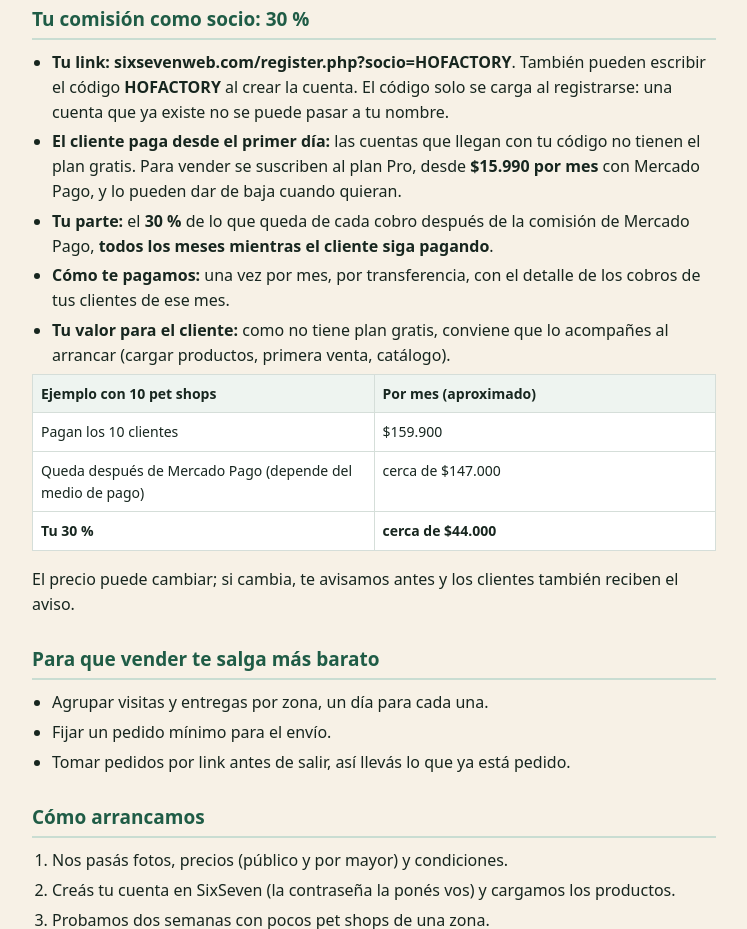
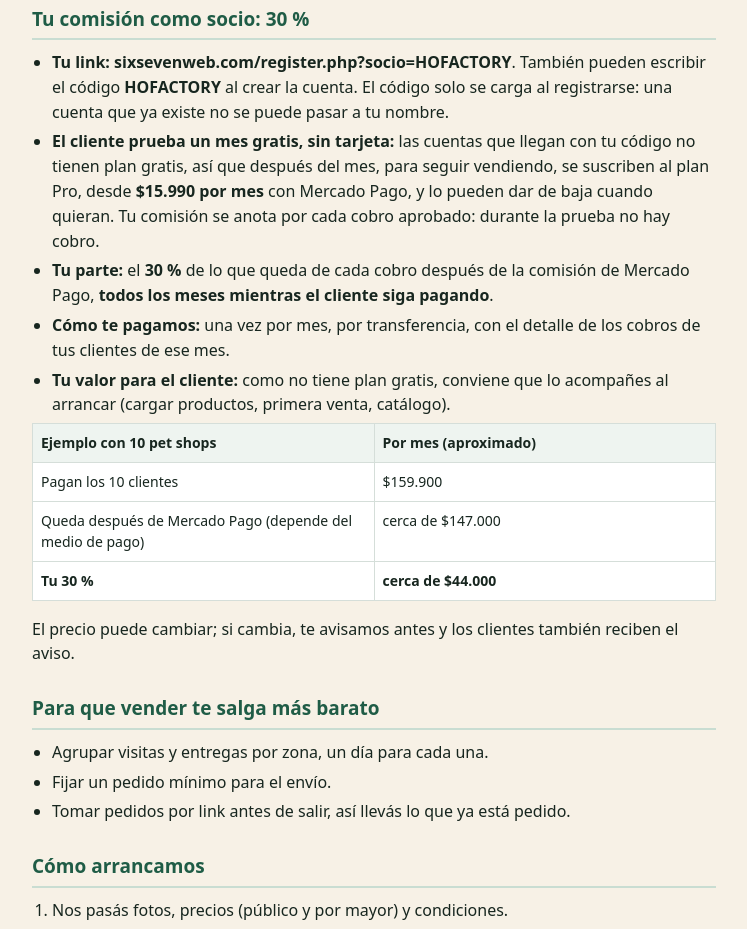
Before and after one commit to lordkindfyctyy/propuesta-ho-factory, a plain HTML site: page propuesta/index.html in a window 1280 px wide. Shown: the part 1320-2249 px from the top of the page, without its empty margins (266-1013 px from the left). Drawn offline with Linux system fonts and the light colour scheme.

Commit message:
Propuesta: un mes de prueba para los clientes del socio
Co-Authored-By: Claude Sonnet 5.5 <noreply@anthropic.com>
Claude-Session: https://claude.ai/code/session_011ME49YZZaxUGyPr9zVxPpb

```diff
--- a/propuesta/index.html
+++ b/propuesta/index.html
@@ -27,7 +27,7 @@ table{width:100%;border-collapse:collapse;font-size:14px;background:#fff}td,th{b
 <li>Tus clientes siguen siendo tuyos: no te pedimos tu lista.</li></ul>
 <h2>Tu comisión como socio: 30 %</h2><ul>
 <li><b>Tu link:</b> <b>sixsevenweb.com/register.php?socio=HOFACTORY</b>. También pueden escribir el código <b>HOFACTORY</b> al crear la cuenta. El código solo se carga al registrarse: una cuenta que ya existe no se puede pasar a tu nombre.</li>
-<li><b>El cliente paga desde el primer día:</b> las cuentas que llegan con tu código no tienen el plan gratis. Para vender se suscriben al plan Pro, desde <b>$15.990 por mes</b> con Mercado Pago, y lo pueden dar de baja cuando quieran.</li>
+<li><b>El cliente prueba un mes gratis, sin tarjeta:</b> las cuentas que llegan con tu código no tienen plan gratis, así que después del mes, para seguir vendiendo, se suscriben al plan Pro, desde <b>$15.990 por mes</b> con Mercado Pago, y lo pueden dar de baja cuando quieran. Tu comisión se anota por cada cobro aprobado: durante la prueba no hay cobro.</li>
 <li><b>Tu parte:</b> el <b>30 %</b> de lo que queda de cada cobro después de la comisión de Mercado Pago, <b>todos los meses mientras el cliente siga pagando</b>.</li>
 <li><b>Cómo te pagamos:</b> una vez por mes, por transferencia, con el detalle de los cobros de tus clientes de ese mes.</li>
 <li><b>Tu valor para el cliente:</b> como no tiene plan gratis, conviene que lo acompañes al arrancar (cargar productos, primera venta, catálogo).</li>
```
